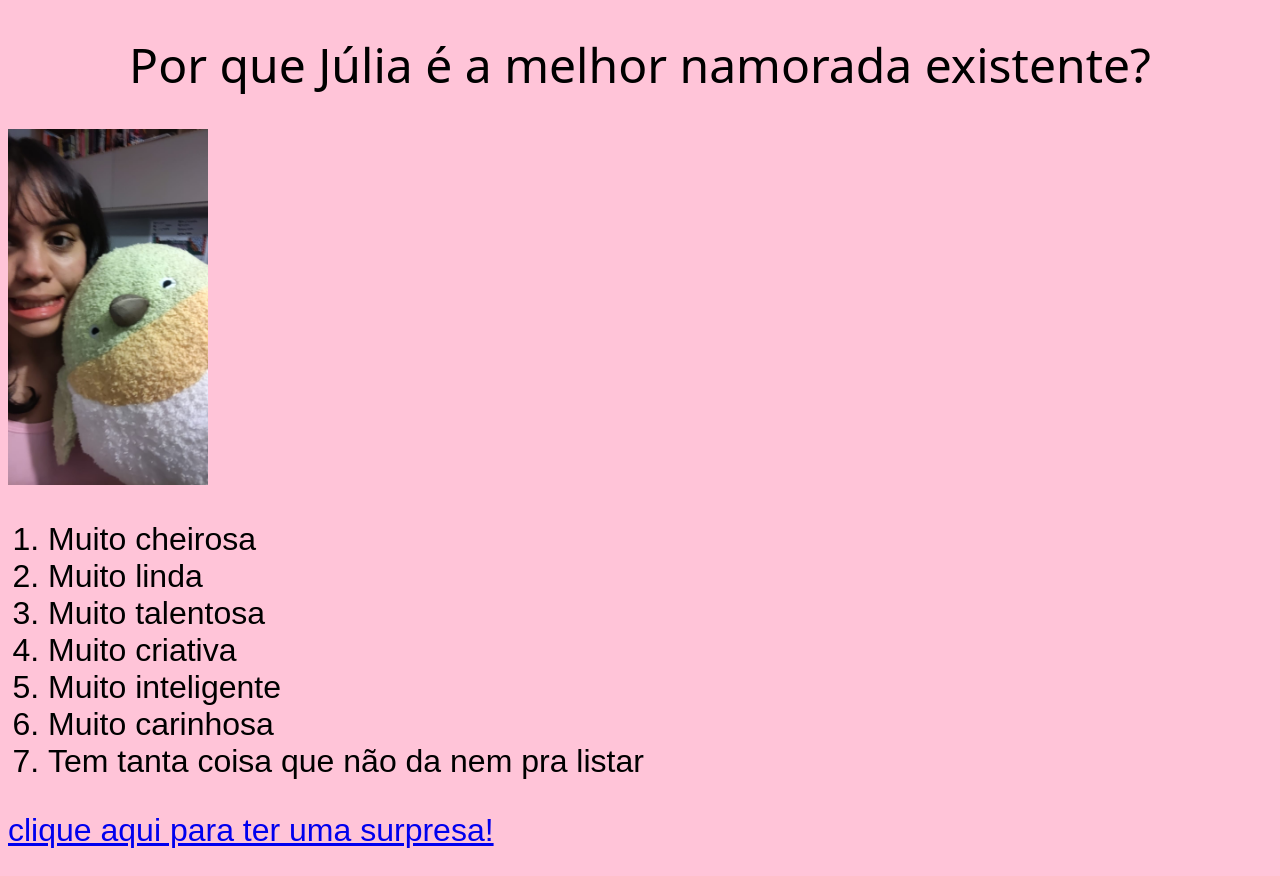
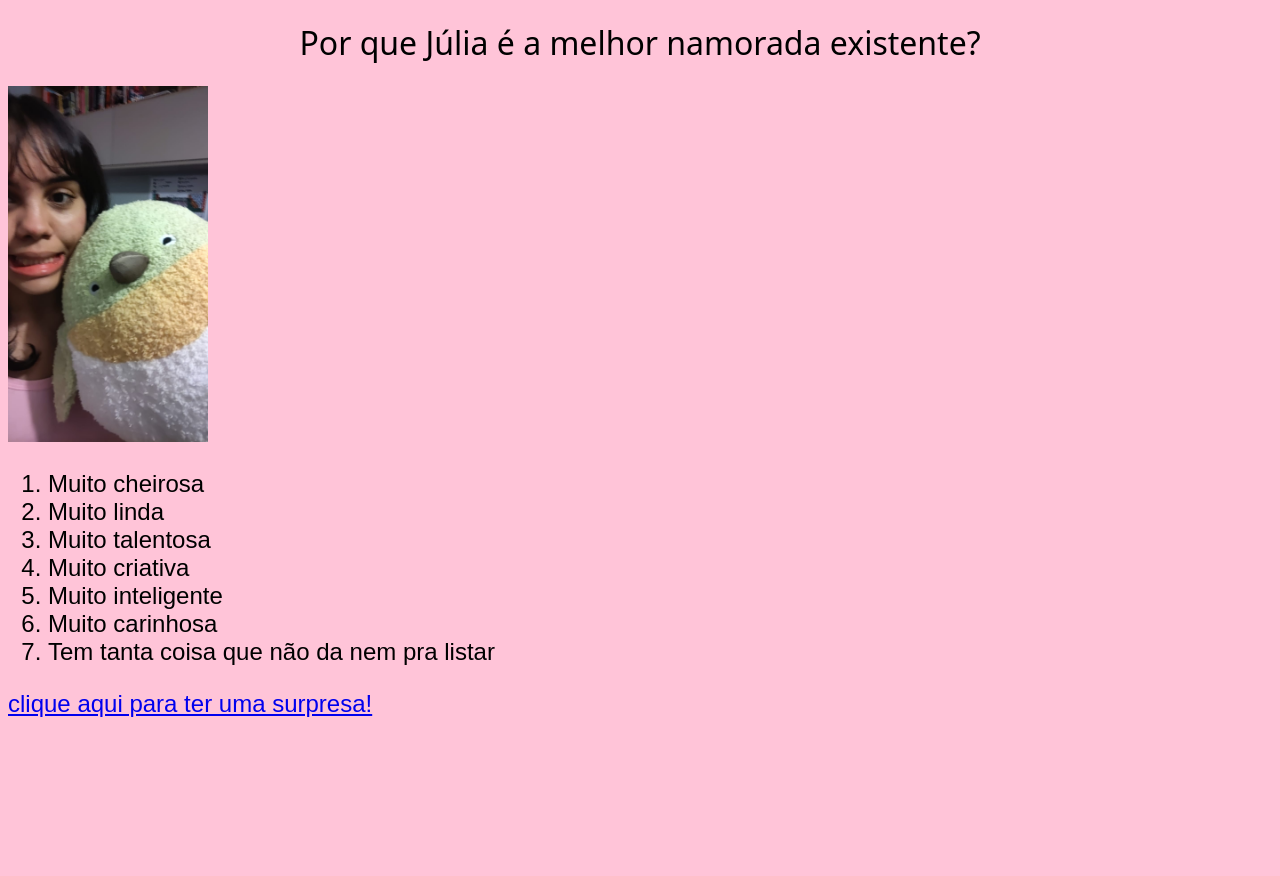
Before and after one commit to MateusLW/julinda, a plain HTML site: page index.html in a window 1280 px wide. After the commit the page ends 800 px from the top, so only its background shows below. Drawn offline with Linux system fonts and the light colour scheme; a web font is replaced by a local one.

Commit message:
Update stylesheet.css

```diff
--- a/stylesheet.css
+++ b/stylesheet.css
@@ -10,7 +10,7 @@ h2{
     font-weight:normal;
     font-style:normal;
     font-variation-settings:"wdth" 100;
-    font-size:xx-large;
+    font-size:"170%";
 }
 
 h2{
@@ -23,7 +23,7 @@ h1 {
     font-family: "Barriecito", system-ui;
     font-weight: 400;
     font-style: normal;
-    font-size:xxx-large;
+    font-size:"300%";
 }
-.centerimage{margin-left: auto;}
+.centerimage{margin-left: "303px";}
 .center{text-align: center;}
```
